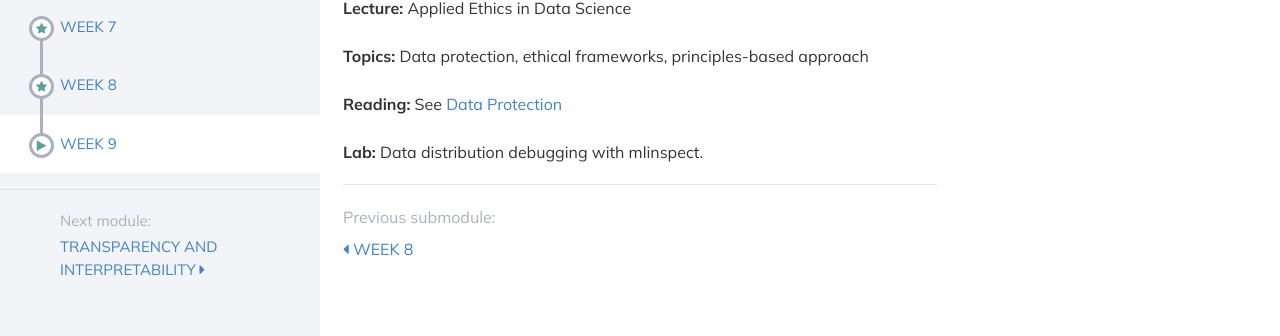
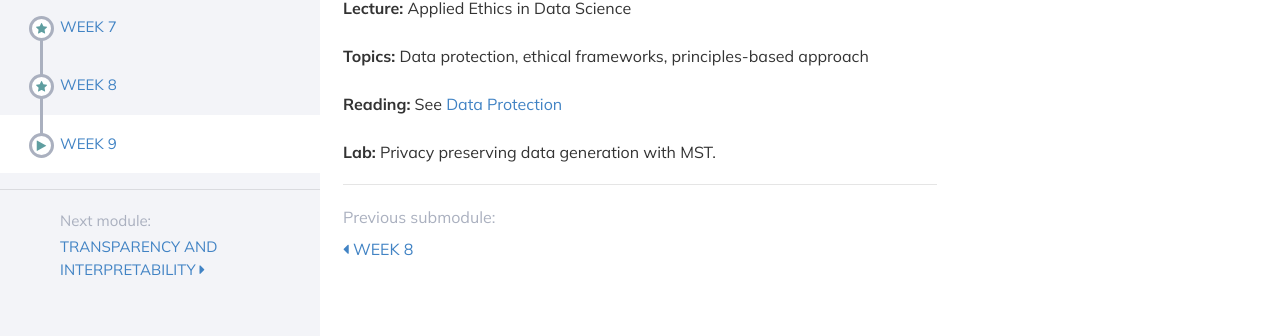
Before and after one commit to DataResponsibly/rds24, a Jekyll site: the page built from modules/data_protection/_posts/2000-01-03-week9.md, in a window 1280 px wide. Shown: the part 218-554 px from the top of the page. Built offline with Jekyll 4.4.1, drawn with Linux system fonts in a browser that asks for light colours; nearby versions of some CDN libraries.

Commit message:
Update 2000-01-03-week9.md

```diff
--- a/modules/data_protection/_posts/2000-01-03-week9.md
+++ b/modules/data_protection/_posts/2000-01-03-week9.md
@@ -12,6 +12,6 @@ title: Week 9
 
 **Reading:** See [Data Protection](../../../assets/data_protection_reader.pdf)
 
-**Lab:** Data distribution debugging with mlinspect.
+**Lab:** Privacy preserving data generation with MST.
 
 [//]: See lab notebook [access instructions](../../../assets/lab_10_access_instructions.pdf).
```
